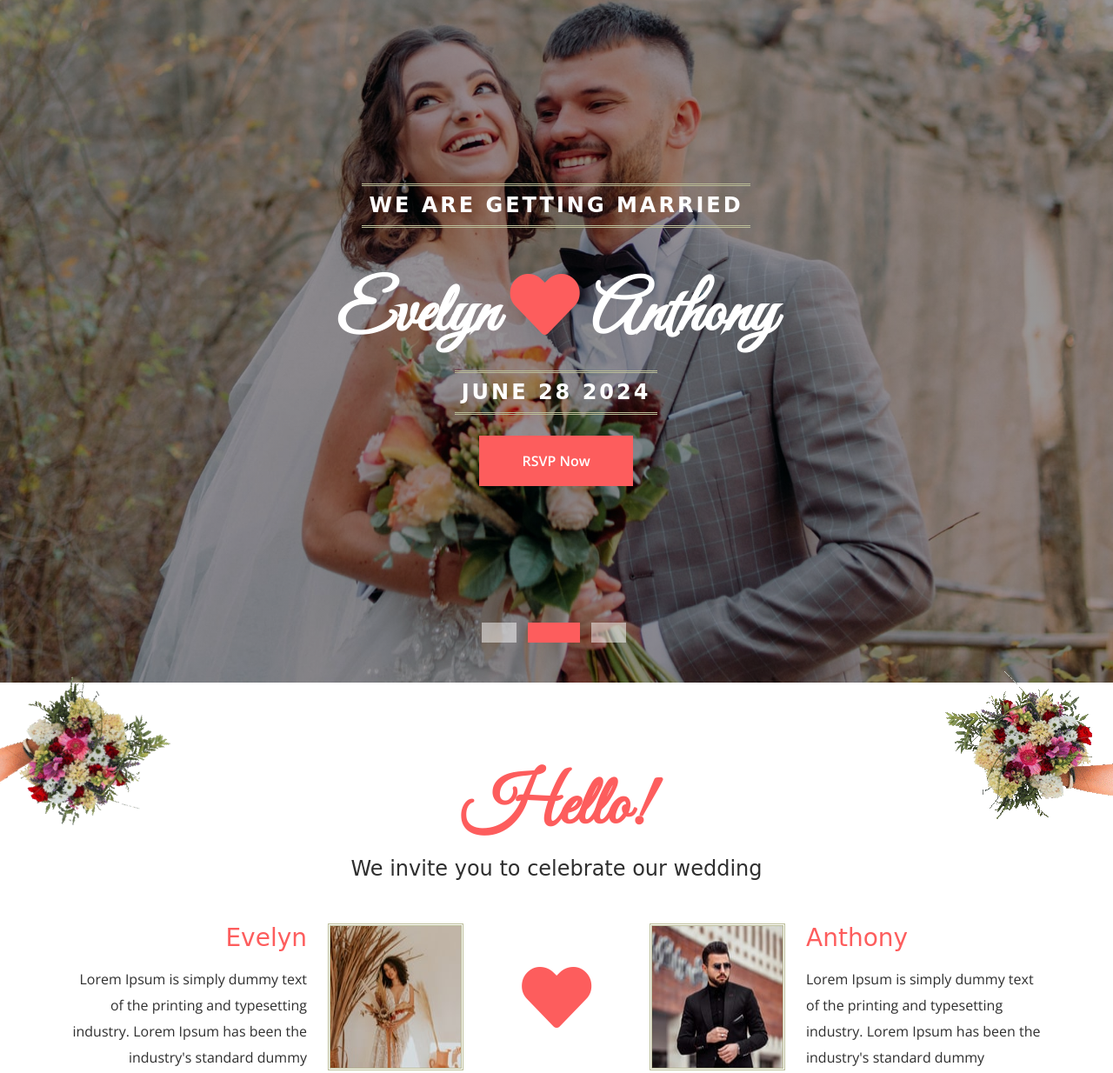
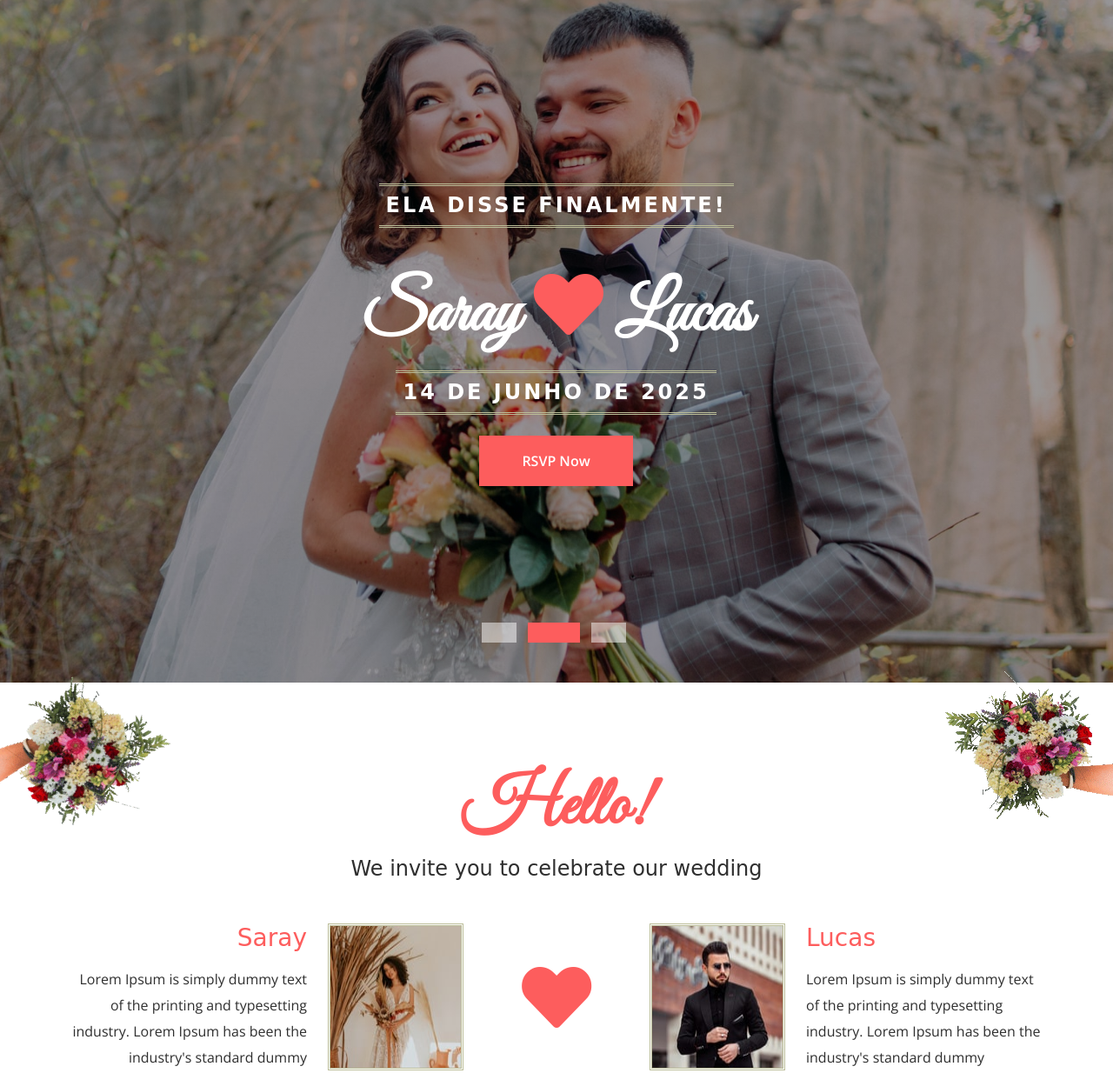
Before and after one commit to Lvinicius/wedding, a plain HTML site: page index.html in a window 1280 px wide. Shown: the part 107-1341 px from the top of the page at 87% size. Drawn offline with nearby package versions, Linux system fonts and the light colour scheme; a web font is replaced by a local one.

Commit message:
first adjustments

```diff
--- a/index.html
+++ b/index.html
@@ -3,7 +3,7 @@
 
     <head>
         <meta charset="utf-8">
-        <title>Mr&Mrs - Wedding Bootstrap Template</title>
+        <title>Lucas & Saray </title>
         <meta content="width=device-width, initial-scale=1.0" name="viewport">
         <meta content="" name="keywords">
         <meta content="" name="description">
@@ -44,7 +44,7 @@
                 <div class="container px-0">
                     <nav class="navbar navbar-light navbar-expand-xl" id="navBar">
                         <a href="index.html" class="navbar-brand">
-                            <h4 class="text-primary display-6 fw-bold mb-0">Mr<strong class="text-secondary">&</strong>Mrs</h4>
+                            <h4 class="text-primary display-6 fw-bold mb-0">Saray<strong class="text-secondary">&</strong>Lucas</h4>
                         </a>
                         <button class="navbar-toggler py-2 px-3" type="button" data-bs-toggle="collapse" data-bs-target="#navbarCollapse">
                             <span class="fa fa-bars text-primary"></span>
@@ -84,11 +84,11 @@
                         <div class="carousel-caption">
                             <div class="p-3 mx-auto animated zoomIn" style="max-width: 900px;">
                                 <div class="d-inline-block border-end-0 border-start-0 border-secondary p-2 mb-4" style="border-style: double;">
-                                    <h4 class="text-white text-uppercase fw-bold mb-0" style="letter-spacing: 3px;">WE ARE GETTING MARRIED</h4>
+                                    <h4 class="text-white text-uppercase fw-bold mb-0" style="letter-spacing: 3px;">Ela Disse Finalmente!</h4>
                                 </div>
-                                <h1 class="display-1 text-capitalize text-white mb-3">Evelyn <i class="fa fa-heart text-primary"></i> Anthony</h1>
+                                <h1 class="display-1 text-capitalize text-white mb-3">Saray <i class="fa fa-heart text-primary"></i> Lucas</h1>
                                 <div class="d-inline-block border-end-0 border-start-0 border-secondary p-2 mb-5" style="border-style: double;">
-                                    <h4 class="text-white text-uppercase fw-bold mb-0" style="letter-spacing: 3px;">June 28 2024</h4>
+                                    <h4 class="text-white text-uppercase fw-bold mb-0" style="letter-spacing: 3px;">14 de Junho de 2025</h4>
                                 </div>
                                 <div class="d-flex align-items-center justify-content-center">
                                     <a class="btn btn-primary btn-primary-outline-0 py-3 px-5" href="#">RSVP Now</a>
@@ -101,11 +101,11 @@
                         <div class="carousel-caption">
                             <div class="p-3 mx-auto animated zoomIn" style="max-width: 900px;">
                                 <div class="d-inline-block border-end-0 border-start-0 border-secondary p-2 mb-5" style="border-style: double;">
-                                    <h4 class="text-white text-uppercase fw-bold mb-0" style="letter-spacing: 3px;">WE ARE GETTING MARRIED</h4>
+                                    <h4 class="text-white text-uppercase fw-bold mb-0" style="letter-spacing: 3px;">Ela Disse Finalmente!</h4>
                                 </div>
-                                <h1 class="display-1 text-capitalize text-white mb-3">Evelyn <i class="fa fa-heart text-primary"></i> Anthony</h1>
+                                <h1 class="display-1 text-capitalize text-white mb-3">Saray <i class="fa fa-heart text-primary"></i> Lucas</h1>
                                 <div class="d-inline-block border-end-0 border-start-0 border-secondary p-2 mb-4" style="border-style: double;">
-                                    <h4 class="text-white text-uppercase fw-bold mb-0" style="letter-spacing: 3px;">June 28 2024</h4>
+                                    <h4 class="text-white text-uppercase fw-bold mb-0" style="letter-spacing: 3px;">14 de Junho de 2025</h4>
                                 </div>
                                 <div class="d-flex align-items-center justify-content-center">
                                     <a class="btn btn-primary btn-primary-outline-0 py-3 px-5" href="#">RSVP Now</a>
@@ -118,11 +118,11 @@
                         <div class="carousel-caption">
                             <div class="p-3 mx-auto animated zoomIn" style="max-width: 900px;">
                                 <div class="d-inline-block border-end-0 border-start-0 border-secondary p-2 mb-4" style="border-style: double;">
-                                    <h4 class="text-white text-uppercase fw-bold mb-0" style="letter-spacing: 3px;">WE ARE GETTING MARRIED</h4>
+                                    <h4 class="text-white text-uppercase fw-bold mb-0" style="letter-spacing: 3px;">Ela Disse Finalmente!</h4>
                                 </div>
-                                <h1 class="display-1 text-capitalize text-white mb-3">Evelyn <i class="fa fa-heart text-primary"></i> Anthony</h1>
+                                <h1 class="display-1 text-capitalize text-white mb-3">Saray <i class="fa fa-heart text-primary"></i> Lucas</h1>
                                 <div class="d-inline-block border-end-0 border-start-0 border-secondary p-2 mb-4" style="border-style: double;">
-                                    <h4 class="text-white text-uppercase fw-bold mb-0" style="letter-spacing: 3px;">June 28 2024</h4>
+                                    <h4 class="text-white text-uppercase fw-bold mb-0" style="letter-spacing: 3px;">14 de Junho de 2025</h4>
                                 </div>
                                 <div class="d-flex align-items-center justify-content-center">
                                     <a class="btn btn-primary btn-primary-outline-0 py-3 px-5" href="#">RSVP Now</a>
@@ -163,7 +163,7 @@
                             <div class="col-lg-5 wow fadeInUp" data-wow-delay="0.3s">
                                 <div class="d-flex">
                                     <div class="text-end my-auto pe-4">
-                                        <h3 class="text-primary mb-3">Evelyn</h3>
+                                        <h3 class="text-primary mb-3">Saray</h3>
                                         <p class="text-dark mb-0" style="line-height: 30px;">Lorem Ipsum is simply dummy text of the printing and typesetting industry. Lorem Ipsum has been the industry's standard dummy
                                         </p>
                                     </div>
@@ -179,7 +179,7 @@
                                 <div class="d-flex">
                                     <img src="img/Groom.jpg" class="img-fluid img-border" alt="">
                                     <div class="my-auto ps-4">
-                                        <h3 class="text-primary mb-3">Anthony</h3>
+                                        <h3 class="text-primary mb-3">Lucas</h3>
                                         <p class="text-dark mb-0" style="line-height: 30px;">Lorem Ipsum is simply dummy text of the printing and typesetting industry. Lorem Ipsum has been the industry's standard dummy
                                         </p>
                                     </div>
@@ -232,7 +232,7 @@
                                                         <img src="img/bride.jpg" class="img-fluid w-100 img-border" alt="">
                                                     </div>
                                                     <div class="text-start my-auto">
-                                                        <h5 class="text-white fw-bold">Evelyn</h5>
+                                                        <h5 class="text-white fw-bold">Saray</h5>
                                                         <p class="text-white mb-3">Lorem Ipsum is simply dummy text of the printing and typesetting industry.
                                                         </p>
                                                         <div class="d-flex">
@@ -254,7 +254,7 @@
                                                         <img src="img/Groom.jpg" class="img-fluid w-100 img-border" alt="">
                                                     </div>
                                                     <div class="text-start my-auto">
-                                                        <h5 class="text-white fw-bold">Anthony</h5>
+                                                        <h5 class="text-white fw-bold">Lucas</h5>
                                                         <p class="text-white mb-3">Lorem Ipsum is simply dummy text of the printing and typesetting industry.
                                                         </p>
                                                         <div class="d-flex">
@@ -380,10 +380,10 @@
                 <div class="wedding-date text-center bg-light p-5" style="border-style: double !important; border: 15px solid rgba(253, 93, 93, 0.5);">
                     <div class="wedding-date-content">
                         <div class="d-inline-block border-end-0 border-start-0 border-secondary p-2 mb-4" style="border-style: double;">
-                            <h4 class="text-dark text-uppercase fw-bold mb-0" style="letter-spacing: 3px;">June 28, 2024</h4>
+                            <h4 class="text-dark text-uppercase fw-bold mb-0" style="letter-spacing: 3px;">14 de Junho de 2025</h4>
                         </div>
-                        <h1 class="display-4">We Are Getting Married</h1>
-                        <p class="text-dark fs-5">Niloy Hotel New York , 123 West 23th Street, NY</p>
+                        <h1 class="display-4">Estamos nos Casando</h1>
+                        <p class="text-dark fs-5">Sítio Dom Pedro, Alacide Nunes 147, Tenoné</p>
                         <div class="d-flex align-items-center justify-content-center mb-5">
                             <div class="text-dark fs-2 me-4">
                                 <div>00</div>
@@ -627,7 +627,7 @@
 
 
         <!--- Bridesmaids & Groomsmen start -->
-        <div class="container-fluid team position-relative py-5">
+        <!-- <div class="container-fluid team position-relative py-5">
             <div class="position-absolute" style="bottom: -80px; right: 0;">
                 <img src="img/tamp-bg-1.png" class="img-fluid" alt="">
             </div>
@@ -864,7 +864,7 @@
                     </div>
                 </div>
             </div>
-        </div>
+        </div> -->
         <!-- Bridesmaids & Groomsmen End -->
 
 
```
